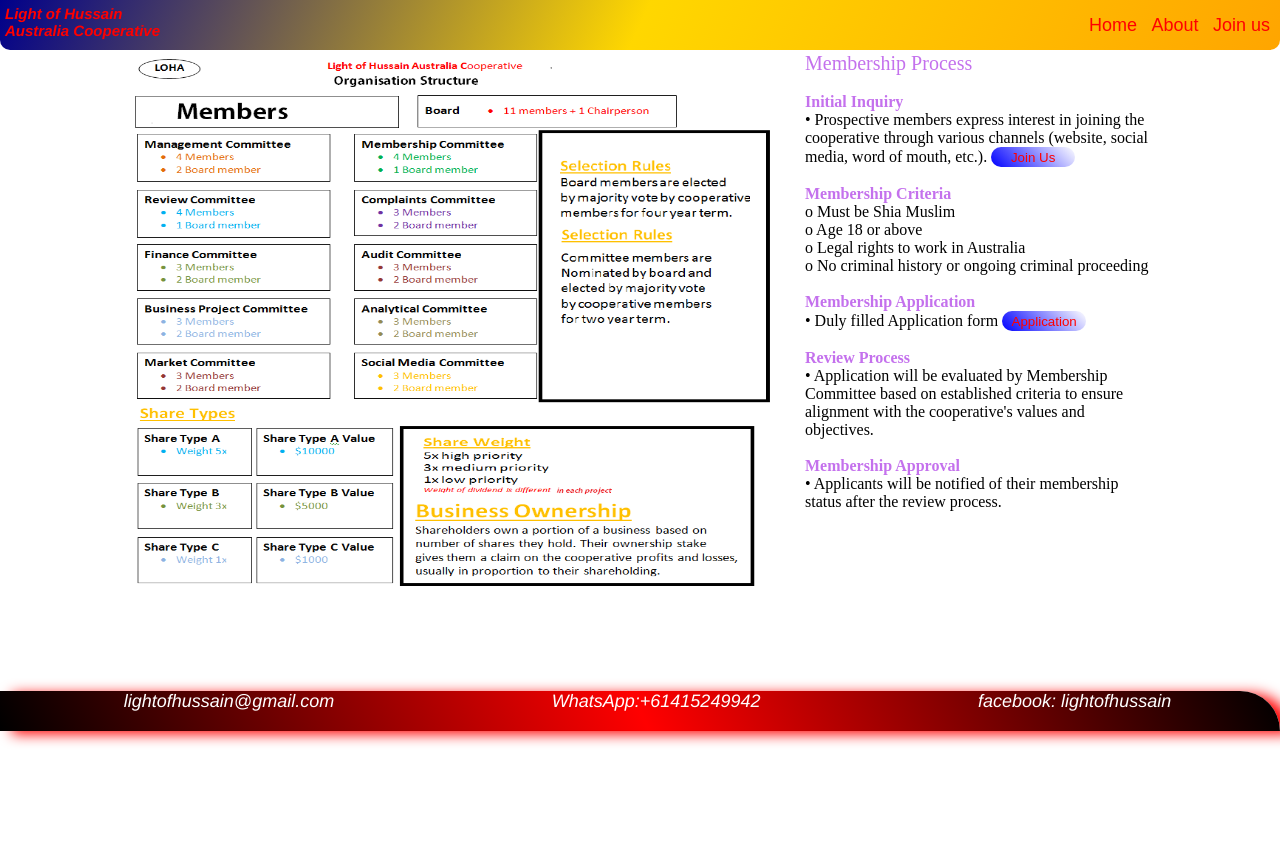
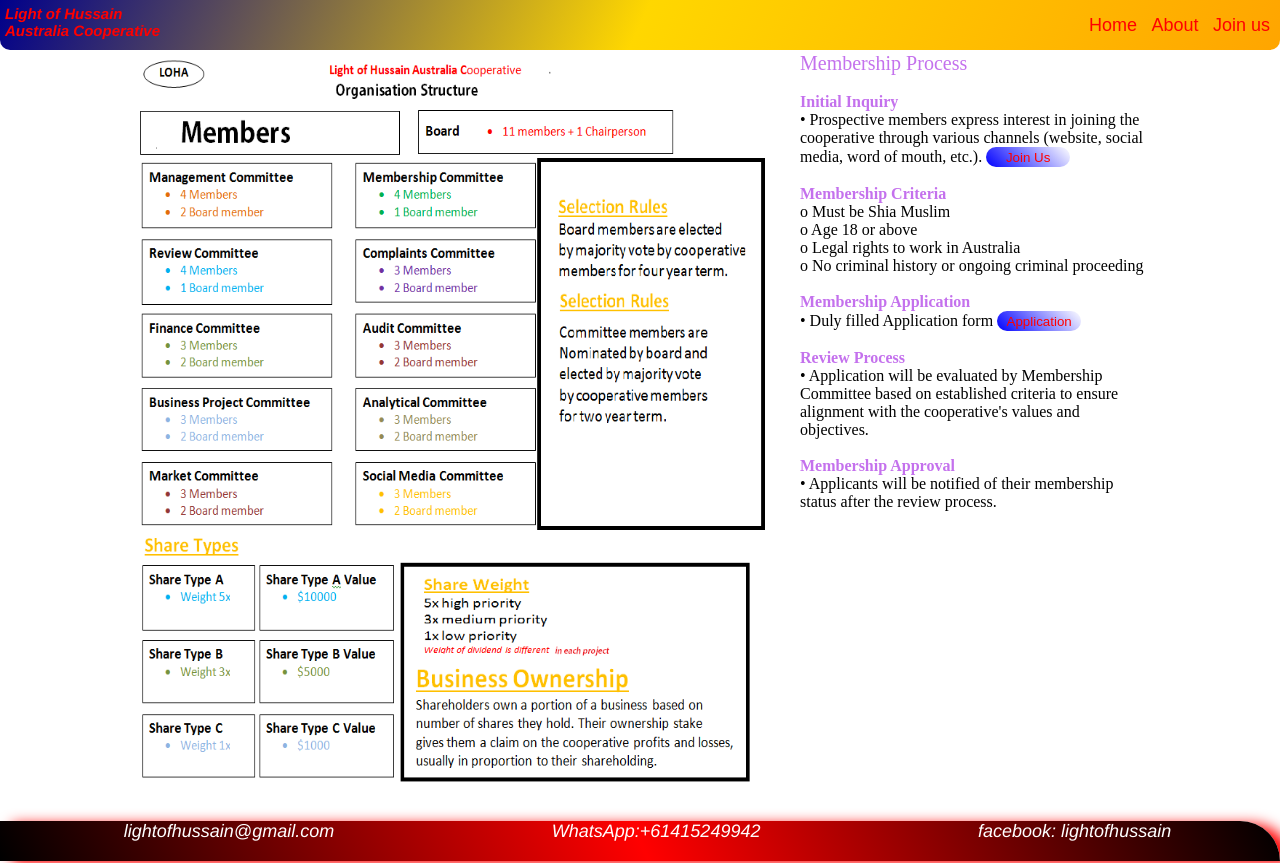
Before and after one commit to lightofhussain/LOHA, a plain HTML site: page contactUs.html in a window 1280 px wide. Before the commit the page ends 800 px from the top, so only its background shows below. Drawn offline with Linux system fonts and the light colour scheme.

Commit message:
Update style.css

```diff
--- a/style.css
+++ b/style.css
@@ -271,8 +271,8 @@
 }
 
 .img-contactus img{
-    height:550px;
-    width: 650px;
+    height:750px;
+    width: 50vw;
     padding: 3px;
     border-radius: 20px;
 }
```
